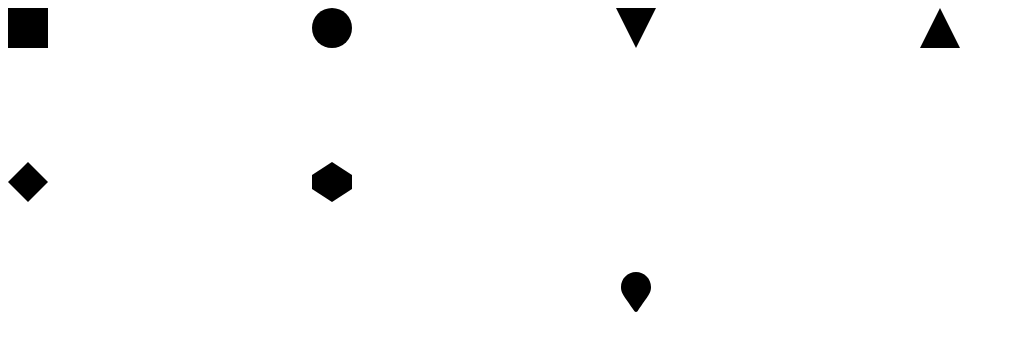
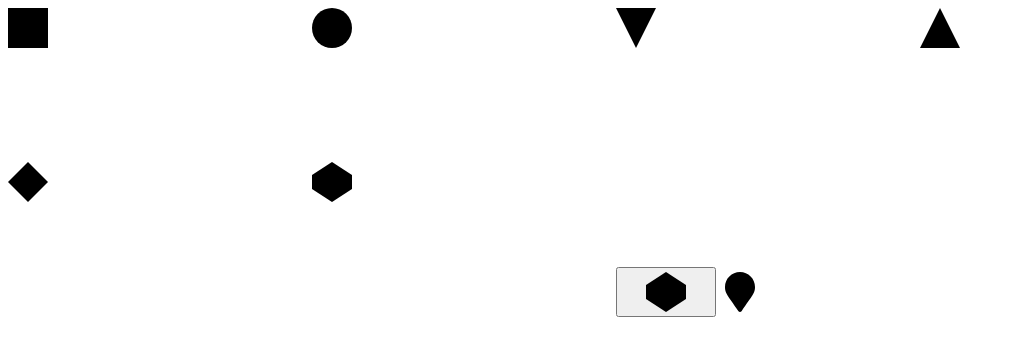
Before and after one commit to ll9/svg-shapes, a plain HTML site: page index.html in a window 1280 px wide. Shown: the whole page, without its empty margins (0-1014 px from the left). Drawn offline with Linux system fonts and the light colour scheme.

Commit message:
basic svg button

```diff
--- a/index.html
+++ b/index.html
@@ -4,6 +4,10 @@
 <svg><polygon points="0 40, 40 40, 20 0" /></svg>
 <svg><polygon points="20 0, 40 20, 20 40, 0 20" /></svg>
 <svg><polygon points="20 0, 40 13, 40 27, 20 40, 0 27, 0 13" /></svg>
+
+<button id="search-button">
+    <svg><polygon points="20 0, 40 13, 40 27, 20 40, 0 27, 0 13" /></svg>
+</button>
 
 <svg
   aria-hidden="true"
@@ -25,4 +29,15 @@
     width: 40px;
     height: 40px;
   }
+
+  #search-button {
+  width: 100px;
+  height: 50px;
+  text-align: center;
+}
+
+#search-button svg {
+  width: 40;
+  height: 40;
+}
 </style>
```
